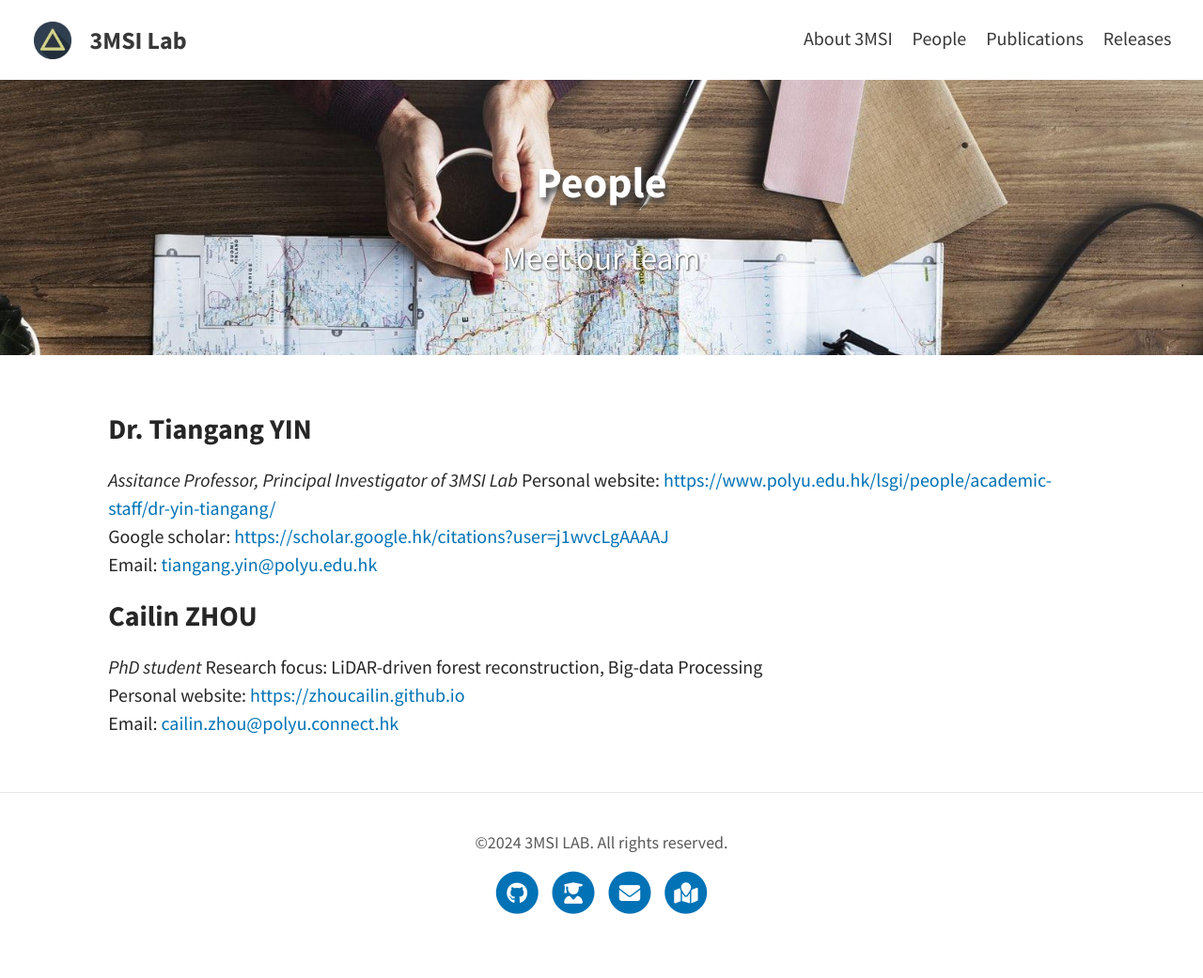
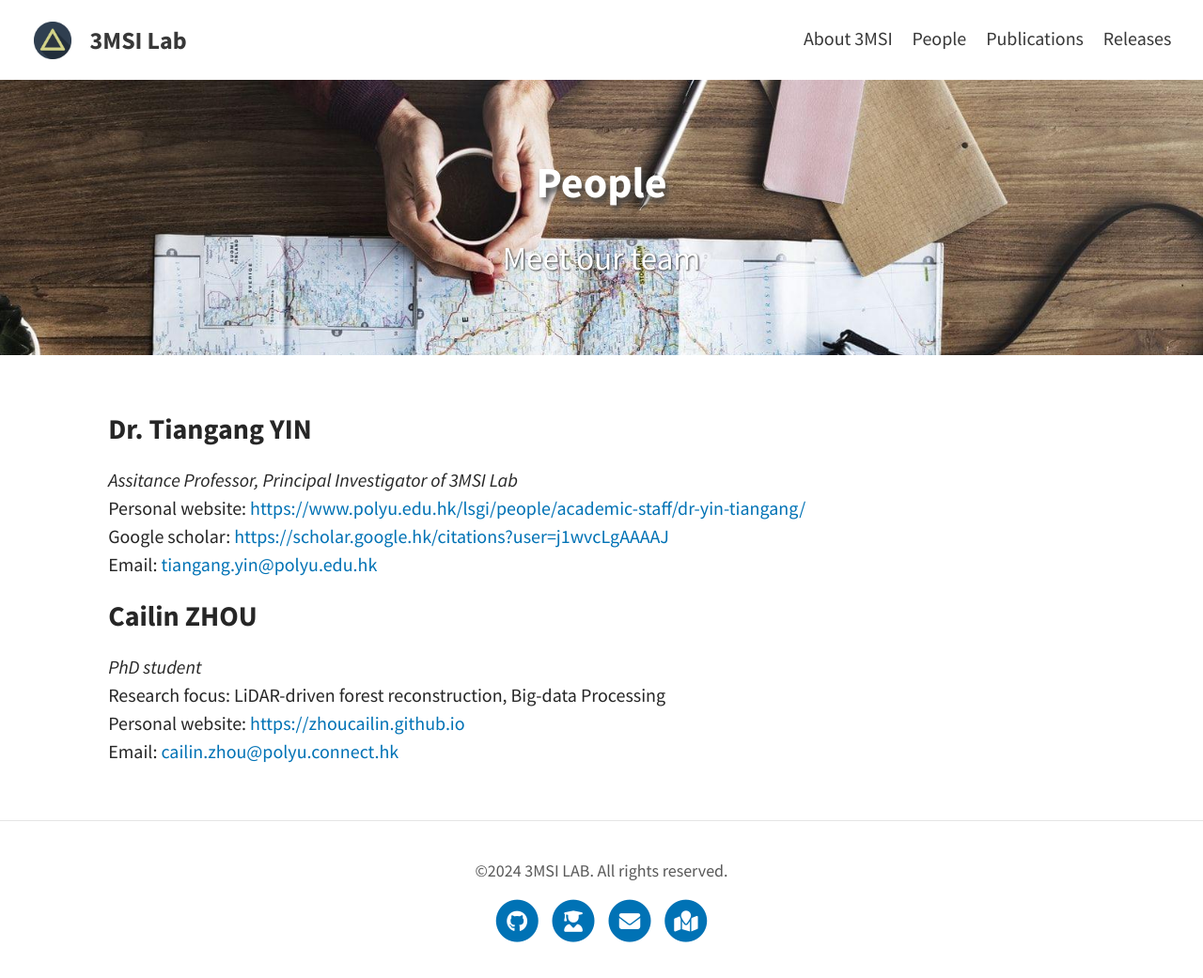
Before and after one commit to ZhouCailin/yinlab, a Jekyll site: the page built from pages/member.md, in a window 1280 px wide. Shown: the whole page at 94% size. Built offline with Jekyll 4.4.1, drawn with Linux system fonts in a browser that asks for light colours; a script that is not in the unit is left out; before the commit the page ends 1011 px from its top, so only the background shows below that.

```diff
--- a/pages/member.md
+++ b/pages/member.md
@@ -6,13 +6,13 @@ feature-img: "assets/img/pexels/search-map.jpeg"
 ---
 
 ### Dr. Tiangang YIN
-*Assitance Professor, Principal Investigator of 3MSI Lab*
+*Assitance Professor, Principal Investigator of 3MSI Lab* \
 Personal website: <https://www.polyu.edu.hk/lsgi/people/academic-staff/dr-yin-tiangang/> \
 Google scholar: <https://scholar.google.hk/citations?user=j1wvcLgAAAAJ> \
 Email: <tiangang.yin@polyu.edu.hk>
 
 ### Cailin ZHOU
-*PhD student*
+*PhD student* \
 Research focus: LiDAR-driven forest reconstruction, Big-data Processing \
 Personal website: <https://zhoucailin.github.io> \
 Email: <cailin.zhou@polyu.connect.hk>
```
